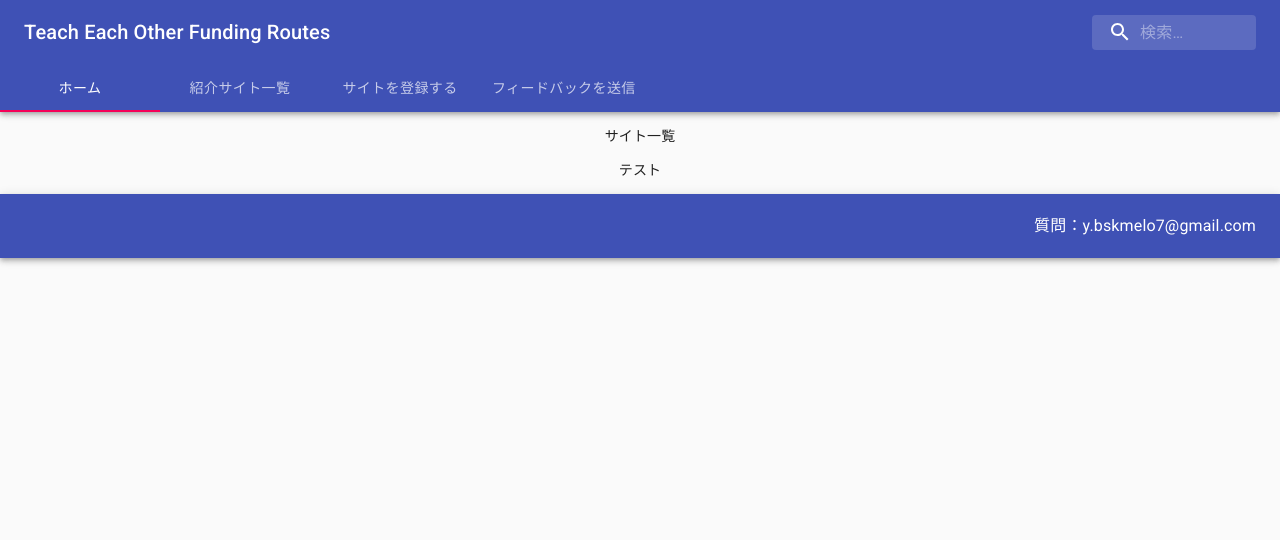
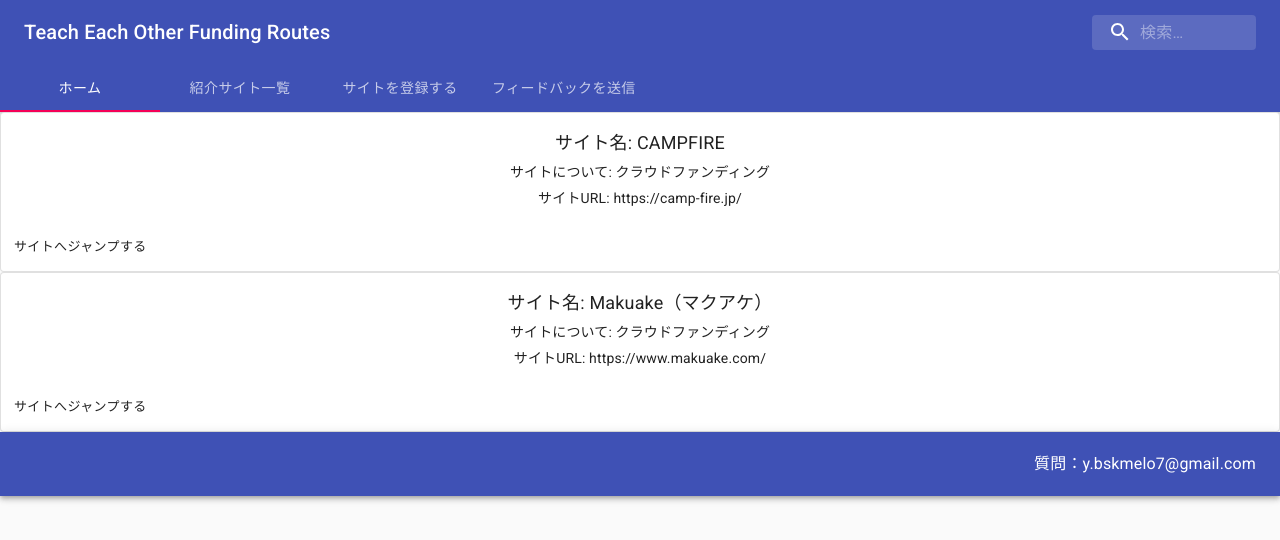
Before and after one commit to Ysy-g54/one-on-one-games, a React (Create React App) app: page /site in a window 1280 px wide. Shown: the top 540 px of the page. Built offline with nearby package versions, Linux system fonts and the light colour scheme.

Commit message:
#12 カードで、データを表示するように実装

```diff
--- a/package.json
+++ b/package.json
@@ -11,6 +11,7 @@
 		"@types/react-router-dom": "^5.1.5",
 		"axios": "^0.19.2",
 		"cra-template-typescript": "1.0.3",
+		"material-table": "^1.67.1",
 		"react": "^16.13.1",
 		"react-dom": "^16.13.1",
 		"react-scripts": "^2.1.8",
--- a/public/index.html
+++ b/public/index.html
@@ -12,6 +12,11 @@
     <meta
       name="viewport"
       content="minimum-scale=1, initial-scale=1, width=device-width"
+    />
+    <!-- Icons to support Material Design -->
+    <link
+      rel="stylesheet"
+      href="https://fonts.googleapis.com/icon?family=Material+Icons"
     />
     <link
       rel="stylesheet"
--- a/src/App.tsx
+++ b/src/App.tsx
@@ -15,7 +15,7 @@
 				<Switch>
 					<Route label="ホーム" exact path="/" component={Home} />
           <Route label="紹介サイト一覧" path="/site" component={Site} />
-          <Route label="紹介サイト一覧" path="/site-registration" component={SiteRegistration} />
+          <Route label="紹介サイト登録" path="/site-registration" component={SiteRegistration} />
         </Switch>
       </BrowserRouter>
       <Footer />
--- a/src/components/Site.tsx
+++ b/src/components/Site.tsx
@@ -1,12 +1,83 @@
 import React from "react";
+import { makeStyles } from "@material-ui/core/styles";
+import Card from "@material-ui/core/Card";
+import CardActions from "@material-ui/core/CardActions";
+import CardContent from "@material-ui/core/CardContent";
+import Button from "@material-ui/core/Button";
+import Typography from "@material-ui/core/Typography";
 
-function Site() {
+const useStyles = makeStyles({
+  root: {
+    minWidth: 275,
+  },
+  bullet: {
+    display: "inline-block",
+    margin: "0 2px",
+    transform: "scale(0.8)",
+  },
+  title: {
+    fontSize: 18,
+  },
+  subTitle: {
+    fontSize: 14,
+  },
+  pos: {
+    marginBottom: 12,
+  },
+});
+
+export default function SimpleCard() {
+  const classes = useStyles();
+  const bull = <span className={classes.bullet}>•</span>;
+
   return (
     <div>
-      <p>サイト一覧</p>
-      <p>テスト</p>
+      <Card className={classes.root} variant="outlined">
+        <CardContent>
+          <Typography className={classes.title} gutterBottom>
+            サイト名: CAMPFIRE
+          </Typography>
+          <Typography className={classes.subTitle} gutterBottom>
+            サイトについて: クラウドファンディング
+          </Typography>
+          <Typography variant="body2" component="p">
+            サイトURL: https://camp-fire.jp/
+          </Typography>
+        </CardContent>
+        <CardActions>
+          <Button
+            size="small"
+            href="https://camp-fire.jp/"
+            target="_blank"
+            rel="noopener"
+          >
+            サイトへジャンプする
+          </Button>
+        </CardActions>
+      </Card>
+      <Card className={classes.root} variant="outlined">
+        <CardContent>
+          <Typography className={classes.title} gutterBottom>
+            サイト名: Makuake（マクアケ）
+          </Typography>
+          <Typography className={classes.subTitle} gutterBottom>
+            サイトについて: クラウドファンディング
+          </Typography>
+          <Typography variant="body2" component="p">
+            サイトURL: https://www.makuake.com/
+          </Typography>
+        </CardContent>
+        <CardActions>
+          <Button
+            size="small"
+            href="https://www.makuake.com/"
+            target="_blank"
+            rel="noopener"
+          >
+            サイトへジャンプする
+          </Button>
+        </CardActions>
+      </Card>
     </div>
   );
 }
-
-export default Site;
```
Also changed, not shown: 1 other file (tests, documents, lock files or other folders).
